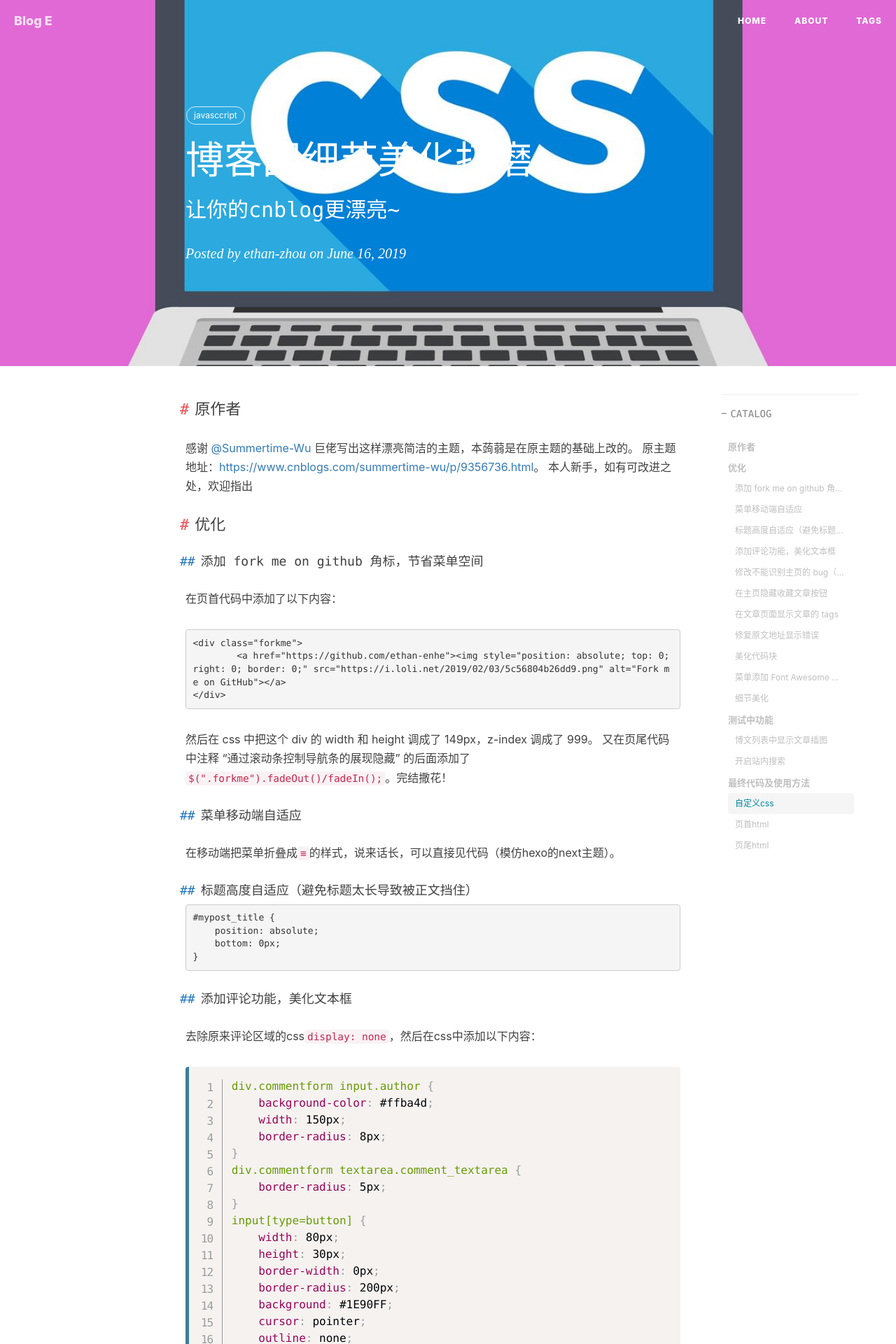
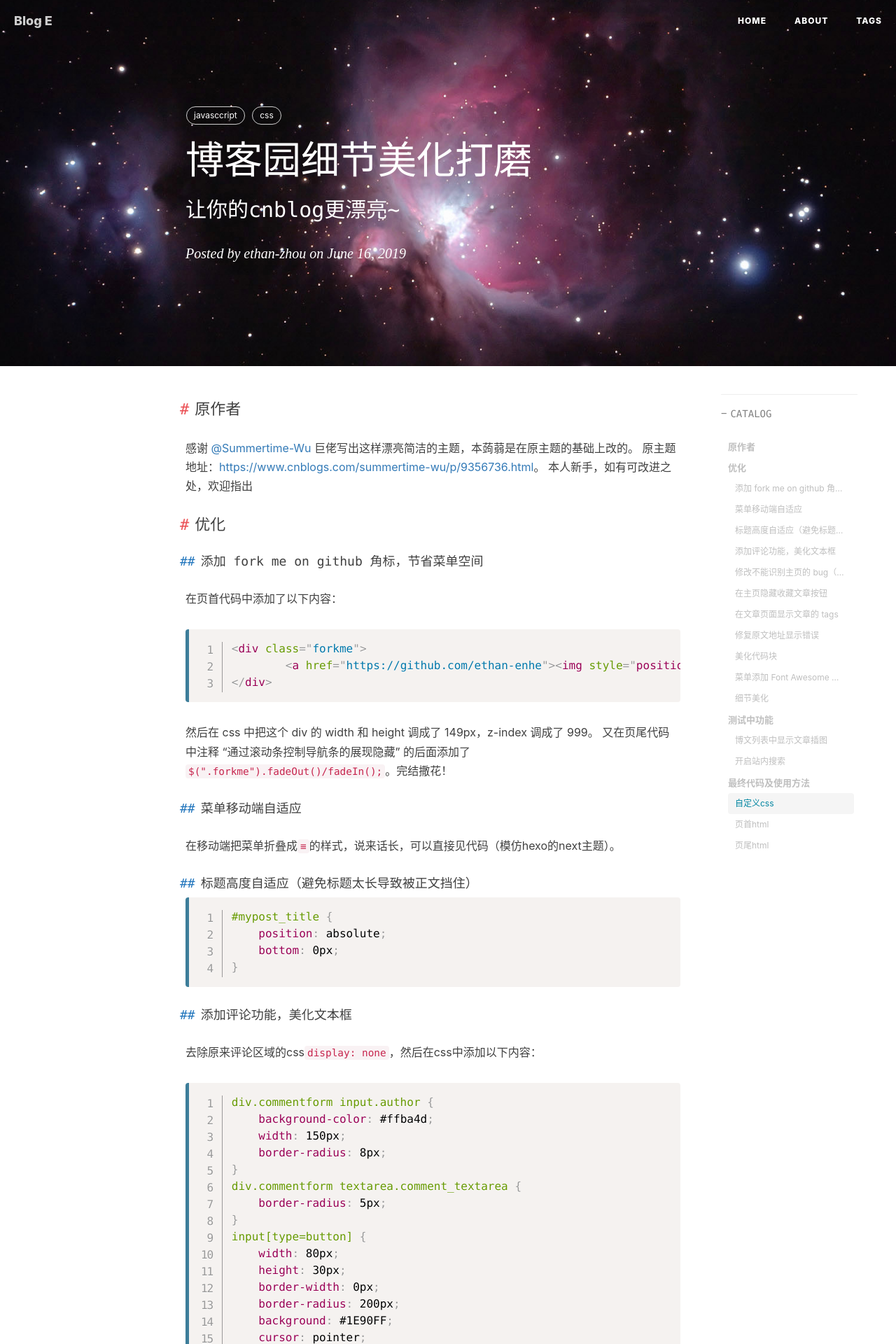
Before and after one commit to ethan-enhe/ethan-enhe.github.io, a Jekyll site: the page built from _posts/2019-06-16-博客园细节美化打磨.md, in a window 1280 px wide. Shown: the top 1920 px of the page at 70% size. Built offline with Jekyll 4.4.1, drawn with Linux system fonts in a browser that asks for light colours; nearby versions of some CDN libraries; comment, search, counter and statistics services are not loaded; some of the changed text lies outside the part shown.

Commit message:
Update 2019-06-16-博客园细节美化打磨.md

````diff
--- a/_posts/2019-06-16-博客园细节美化打磨.md
+++ b/_posts/2019-06-16-博客园细节美化打磨.md
@@ -4,7 +4,7 @@
 subtitle:   让你的cnblog更漂亮~
 date:       2019-06-16
 author:     ethan-zhou
-header-img: img/post-bg-css.jpg
+header-img: img/home-bg-m42.jpg
 catalog: true
 tags:
     - javasccript
@@ -19,7 +19,7 @@
 ## 优化
 ### 添加 fork me on github 角标，节省菜单空间
 在页首代码中添加了以下内容：
-```
+```html
 <div class="forkme">
         <a href="https://github.com/ethan-enhe"><img style="position: absolute; top: 0; right: 0; border: 0;" src="https://i.loli.net/2019/02/03/5c56804b26dd9.png" alt="Fork me on GitHub"></a>
 </div>
@@ -30,7 +30,7 @@
 在移动端把菜单折叠成`≡`的样式，说来话长，可以直接见代码（模仿hexo的next主题）。
 
 ### 标题高度自适应（避免标题太长导致被正文挡住）
-```
+```css
 #mypost_title {
     position: absolute;
     bottom: 0px;
@@ -64,7 +64,7 @@
 举个栗子：[https://www.cnblogs.com/BlogE](https://www.cnblogs.com/BlogE) 与 [https://www.cnblogs.com/bLoGe](https://www.cnblogs.com/bLoGe) 都可以访问我的博客主页。
 ~~那么这时你就需要一个一个的特判，在if的括号里写64个条件！~~
 正难则反，其实我们只需确认网址不包括`/p/`即可！
-```
+```javascript
 var now_url = window.location.href.toLowerCase();
 if (now_url.indexOf("bloge/p/")>=0) {
     blablabla...
@@ -138,7 +138,7 @@
 
 ### 细节美化
 做了以下的移动端调整（下面代码不包含移动端折叠菜单的内容）
-```
+```css
 /*移动端*/
 @media screen and (max-width: 1000px) {
     .forkme {display: none;}
````
